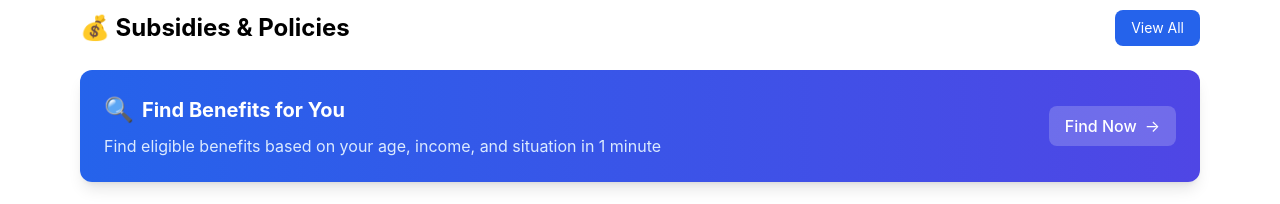
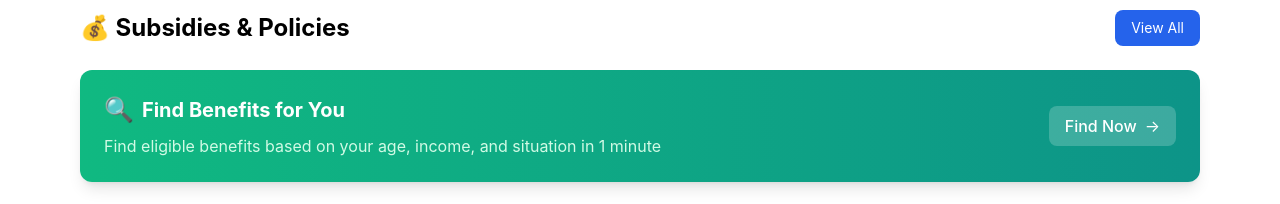
Before and after one commit to marketcycleview/blog, a Next.js app: page /en in a window 1280 px wide. Shown: the part 399-603 px from the top of the page. Built offline with nearby package versions, Linux system fonts and the light colour scheme; no server answers.

Commit message:
style: CTA 배너 색상 초록색으로 변경
파란색 썸네일과 구분되도록 emerald/teal 그라데이션으로 변경

Co-Authored-By: Claude Opus 4.5 <noreply@anthropic.com>

```diff
--- a/src/app/[locale]/page.tsx
+++ b/src/app/[locale]/page.tsx
@@ -53,7 +53,7 @@ export default async function HomePage({ params }: PageProps) {
         {/* 복지 정책 찾기 CTA 배너 */}
         <Link
           href={`/${locale}/tools/welfare-finder`}
-          className="block mb-6 p-4 sm:p-6 bg-gradient-to-r from-blue-600 to-indigo-600 rounded-xl text-white hover:from-blue-700 hover:to-indigo-700 transition-all shadow-lg hover:shadow-xl group"
+          className="block mb-6 p-4 sm:p-6 bg-gradient-to-r from-emerald-500 to-teal-600 rounded-xl text-white hover:from-emerald-600 hover:to-teal-700 transition-all shadow-lg hover:shadow-xl group"
         >
           <div className="flex items-center justify-between">
             <div>
@@ -63,7 +63,7 @@ export default async function HomePage({ params }: PageProps) {
                   {locale === "ko" ? "나에게 맞는 지원금 찾기" : "Find Benefits for You"}
                 </h3>
               </div>
-              <p className="text-blue-100 text-sm sm:text-base">
+              <p className="text-emerald-100 text-sm sm:text-base">
                 {locale === "ko"
                   ? "나이, 소득, 상황에 맞는 지원금을 1분 만에 확인하세요"
                   : "Find eligible benefits based on your age, income, and situation in 1 minute"}
```
